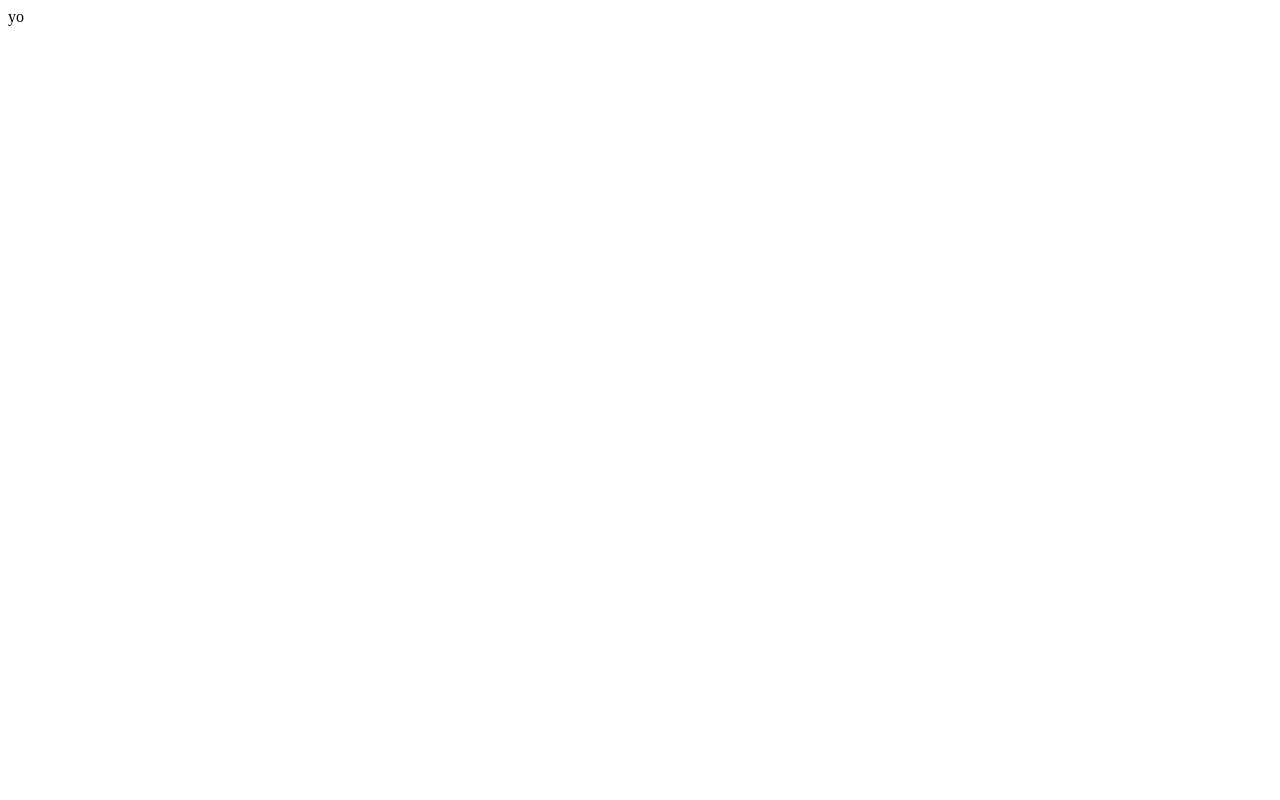
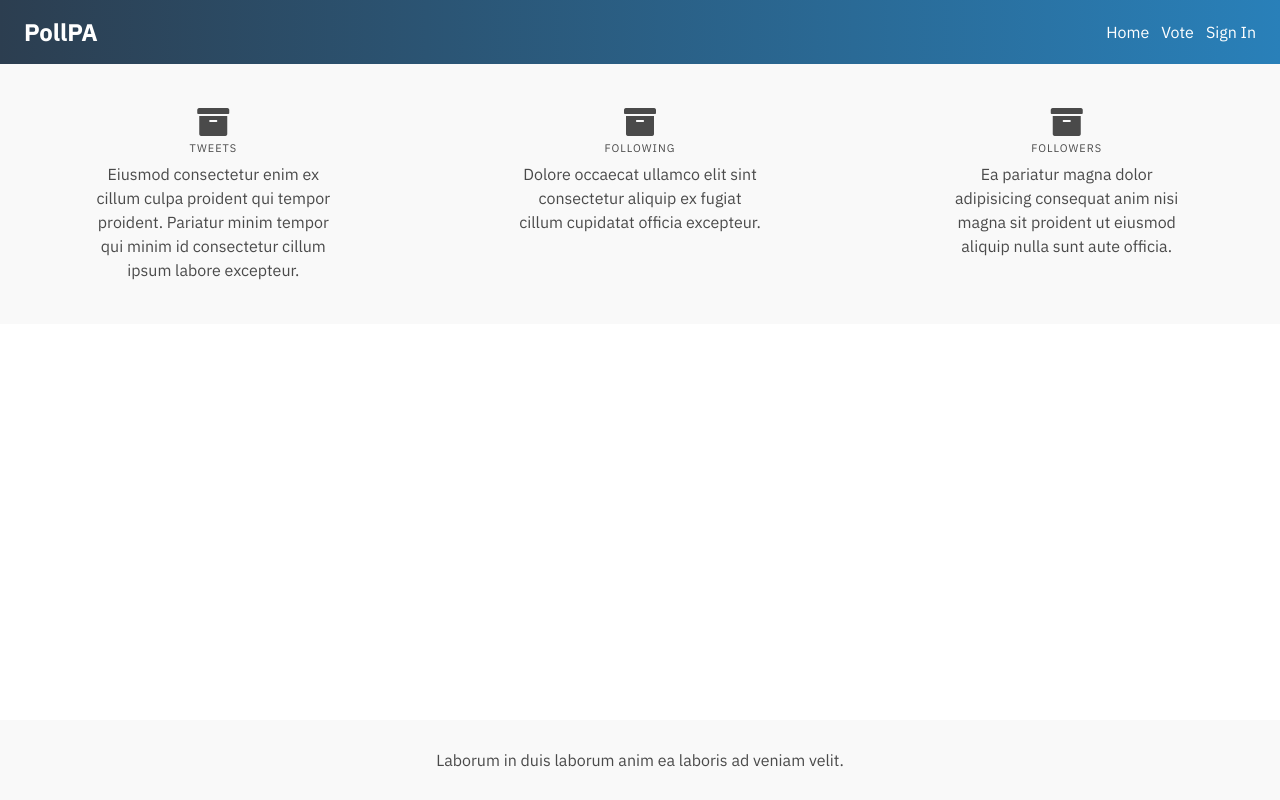
Before and after one commit to pollpa/PollPA, a Django app: page / in a window 1280 px wide. Before the commit the page is almost empty. Run offline with Django 3.2, Linux system fonts and the light colour scheme.

Commit message:
add rough css structure

```diff
--- a/pollpa/polls/static/CSS/main.css
+++ b/pollpa/polls/static/CSS/main.css
@@ -14,5 +14,56 @@
   font-family: "IBM Plex Sans";
   font-style: italic;
   font-weight: bold; }
+h1, h2, h3, h4, h5, h6, p, li, a {
+  font-family: "IBM Plex Sans"; }
+
+h1, h2, h3, h4, h5, h6 {
+  font-weight: bold; }
+
+a {
+  transition: 0.2s all; }
+
+a.light {
+  color: white; }
+  a.light:hover {
+    color: #f9f9f9; }
+
+nav {
+  background: #2980b9;
+  /* fallback for old browsers */
+  background: -webkit-linear-gradient(to right, #2c3e50, #2980b9);
+  /* Chrome 10-25, Safari 5.1-6 */
+  background: linear-gradient(to right, #2c3e50, #2980b9);
+  /* W3C, IE 10+/ Edge, Firefox 16+, Chrome 26+, Opera 12+, Safari 7+ */
+  padding: 14px 24px;
+  color: white;
+  margin: 0 !important; }
+
+html,
+body {
+  height: 100%; }
+
+#wrapper {
+  min-height: 100%;
+  position: relative; }
+
+footer {
+  background: #f9f9f9;
+  padding: 28px 24px;
+  position: absolute;
+  bottom: 0;
+  width: 100%; }
+
+#info {
+  background: #f9f9f9;
+  margin: 0;
+  padding-top: 42px;
+  padding-bottom: 42px;
+  vertical-align: text-top;
+  align-items: flex-start; }
+  #info .level-item p {
+    width: 250px; }
+  #info i.fa {
+    margin-bottom: 12px; }
 
 /*# sourceMappingURL=main.css.map */
--- /dev/null
+++ b/pollpa/polls/static/SCSS/_footer.scss
@@ -0,0 +1,17 @@
+html,
+body {
+ height: 100%;
+}
+
+#wrapper {
+   min-height:100%;
+   position:relative;
+}
+
+footer{
+  background: $light-gray;
+  padding: 2 * $padding-top $padding-left;
+  position:absolute;
+  bottom:0;
+  width:100%;
+}
--- /dev/null
+++ b/pollpa/polls/static/SCSS/_nav.scss
@@ -0,0 +1,10 @@
+nav{
+  //GRADIENT
+  background: #2980b9;  /* fallback for old browsers */
+  background: -webkit-linear-gradient(to right, #2c3e50, #2980b9);  /* Chrome 10-25, Safari 5.1-6 */
+  background: linear-gradient(to right, #2c3e50, #2980b9); /* W3C, IE 10+/ Edge, Firefox 16+, Chrome 26+, Opera 12+, Safari 7+ */
+
+  padding: $padding-top $padding-left;
+  color: white;
+  margin: 0 !important;
+}
--- a/pollpa/polls/static/SCSS/_theme.scss
+++ b/pollpa/polls/static/SCSS/_theme.scss
@@ -24,4 +24,29 @@
   font-weight: bold;
 }
 
-// COLORS
+h1,h2,h3,h4,h5,h6,p,li,a{
+  font-family: "IBM Plex Sans";
+}
+
+h1,h2,h3,h4,h5,h6{
+  font-weight: bold;
+}
+
+// Spacing
+$padding-top: 14px;
+$padding-left: 24px;
+
+// Colors
+$light-gray: #f9f9f9;
+
+// Text
+a{
+  transition: 0.2s all;
+}
+
+a.light{
+  color: white;
+  &:hover{
+    color: $light-gray;
+  }
+}
--- a/pollpa/polls/static/SCSS/main.scss
+++ b/pollpa/polls/static/SCSS/main.scss
@@ -1 +1,22 @@
 @import "theme";
+@import "nav";
+@import "footer";
+
+#info{
+  background: $light-gray;
+  margin: 0;
+  padding-top: 3 * $padding-top;
+  padding-bottom: 3 * $padding-top;
+  vertical-align: text-top;
+  align-items: flex-start;
+
+  .level-item{
+    p{
+      width: 250px;
+    }
+  }
+
+  i.fa{
+    margin-bottom: 12px;
+  }
+}
--- a/pollpa/polls/templates/polls/base.html
+++ b/pollpa/polls/templates/polls/base.html
@@ -1,9 +1,24 @@
+{% load static %}
 <!DOCTYPE html>
 <html>
 <head>
+  <meta charset = "utf-8">
+  <meta name = "Description" content = "Real-time polling project for Phillips Academy students">
+  <meta name = "author" content = "Miles McCain,Jeffrey Shen">
+  <meta name="viewport" content="width=device-width, initial-scale=1">
+
+  <!-- TODO: add google analytics -->
+
+  <!-- <link rel="shortcut icon" type="image/png" href="/assets/favicon.png"/> -->
+  <link rel="stylesheet" href="https://use.fontawesome.com/releases/v5.7.2/css/all.css" integrity="sha384-fnmOCqbTlWIlj8LyTjo7mOUStjsKC4pOpQbqyi7RrhN7udi9RwhKkMHpvLbHG9Sr" crossorigin="anonymous">
+  <link type = "text/css" rel = "stylesheet" href = "https://cdnjs.cloudflare.com/ajax/libs/bulma/0.7.4/css/bulma.min.css">
+  <link type = "text/css" rel = "stylesheet" href = "{% static 'CSS/main.css' %}">
+
+  {% block title %}{% endblock %}
 
 </head>
 <body>
-  yo
+  {% block body %}
+  {% endblock %}
 </body>
 </html>
--- /dev/null
+++ b/pollpa/polls/templates/polls/content.html
@@ -0,0 +1,19 @@
+{% extends 'polls/base.html' %}
+
+{% block body %}
+  <div id = "wrapper">
+    <!-- NAV -->
+    {% include "polls/nav.html" %}
+
+    <!-- HEADER -->
+    {% block header %}
+    {% endblock %}
+
+    <!-- CONTENT -->
+    {% block content %}
+    {% endblock %}
+
+    <!-- FOOTER -->
+    {% include "polls/footer.html" %}
+  </div>
+{% endblock %}
--- /dev/null
+++ b/pollpa/polls/templates/polls/footer.html
@@ -0,0 +1,8 @@
+<!-- TODO: Fill out footer -->
+<footer>
+  <div class="content has-text-centered">
+    <p>
+      Laborum in duis laborum anim ea laboris ad veniam velit.
+    </p>
+  </div>
+</footer>
--- /dev/null
+++ b/pollpa/polls/templates/polls/index.html
@@ -0,0 +1,38 @@
+{% extends 'polls/content.html' %}
+
+{% block header %}
+  <header>
+  </header>
+{% endblock %}
+
+{% block content %}
+  <section id = "info" class="level">
+    <div class="level-item has-text-centered">
+      <div>
+        <i class = "fas fa-archive is-size-3"></i>
+        <p class="heading">Tweets</p>
+        <p>
+          Eiusmod consectetur enim ex cillum culpa proident qui tempor proident. Pariatur minim tempor qui minim id consectetur cillum ipsum labore excepteur.
+        </p>
+      </div>
+    </div>
+    <div class="level-item has-text-centered">
+      <div>
+        <i class = "fas fa-archive is-size-3"></i>
+        <p class="heading">Following</p>
+        <p>
+          Dolore occaecat ullamco elit sint consectetur aliquip ex fugiat cillum cupidatat officia excepteur.
+        </p>
+      </div>
+    </div>
+    <div class="level-item has-text-centered">
+      <div>
+        <i class = "fas fa-archive is-size-3"></i>
+        <p class="heading">Followers</p>
+        <p>
+           Ea pariatur magna dolor adipisicing consequat anim nisi magna sit proident ut eiusmod aliquip nulla sunt aute officia.
+        </p>
+      </div>
+    </div>
+  </section>
+{% endblock %}
--- /dev/null
+++ b/pollpa/polls/templates/polls/nav.html
@@ -0,0 +1,14 @@
+<nav class="level is-mobile">
+  <!-- Left side -->
+  <div class="level-left">
+    <h1 class = "is-size-4">PollPA</h1>
+  </div>
+
+  <!-- Right side -->
+  <!-- TODO: update this nav based on user status -->
+  <div class="level-right">
+    <p class="level-item"><a href = "/" class = "light">Home</a></p>
+    <p class="level-item"><a href = "/" class = "light">Vote</a></p>
+    <p class="level-item"><a href = "/" class = "light">Sign In</a></p>
+  </div>
+</nav>
--- a/pollpa/polls/views.py
+++ b/pollpa/polls/views.py
@@ -3,4 +3,4 @@ from django.http import HttpResponse
 from django.template import loader
 
 def index(request):
-    return render(request, 'polls/base.html', {})
+    return render(request, 'polls/index.html', {})
```
Also changed, not shown: 2 other files.
